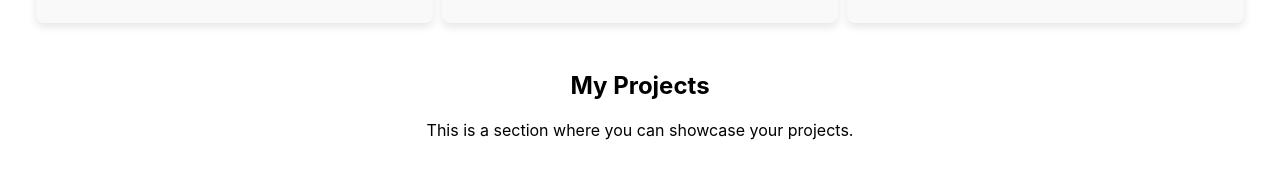
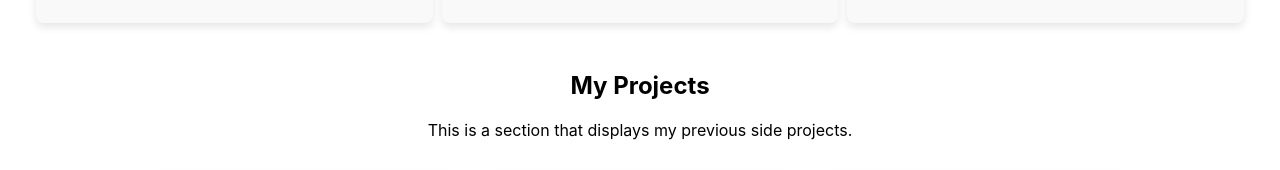
Before and after one commit to lloyd44560/react-js-portfolio, a React (Create React App) app: page /projects in a window 1280 px wide. Shown: the part 900-1070 px from the top of the page. Built offline with nearby package versions, Linux system fonts and the light colour scheme.

Commit message:
Modified Experience Container links and section

```diff
--- a/src/App.js
+++ b/src/App.js
@@ -34,7 +34,7 @@ const Home = () => (
         <Paragraph>
           Good day! I am a web developer specializing in front-end and back-end technologies for the web. With a background in ERP development and web development, I bring my experience in creating scalable and efficient web applications that are tailored to my business needs.
         </Paragraph>
-        <StyledLink href="/projects">View my projects and experience</StyledLink>
+        <StyledLink href="https://script-sorcerer-portfolio.netlify.app/projects">View my projects and experience</StyledLink>
       </LeftSection>
       <RightSection>
         <Image src={profileImage} alt="Profile" />
--- a/src/components/Projects.js
+++ b/src/components/Projects.js
@@ -82,7 +82,7 @@ const Projects = () => (
     </ExperienceContainer>
 
     <h2>My Projects</h2>
-    <p>This is a section where you can showcase your projects.</p>
+    <p>This is a section that displays my previous side projects.</p>
     <ProjectGrid>
       <ProjectCard>
         <ProjectImage src={MazeGameImage} alt="Project 1" />
```
